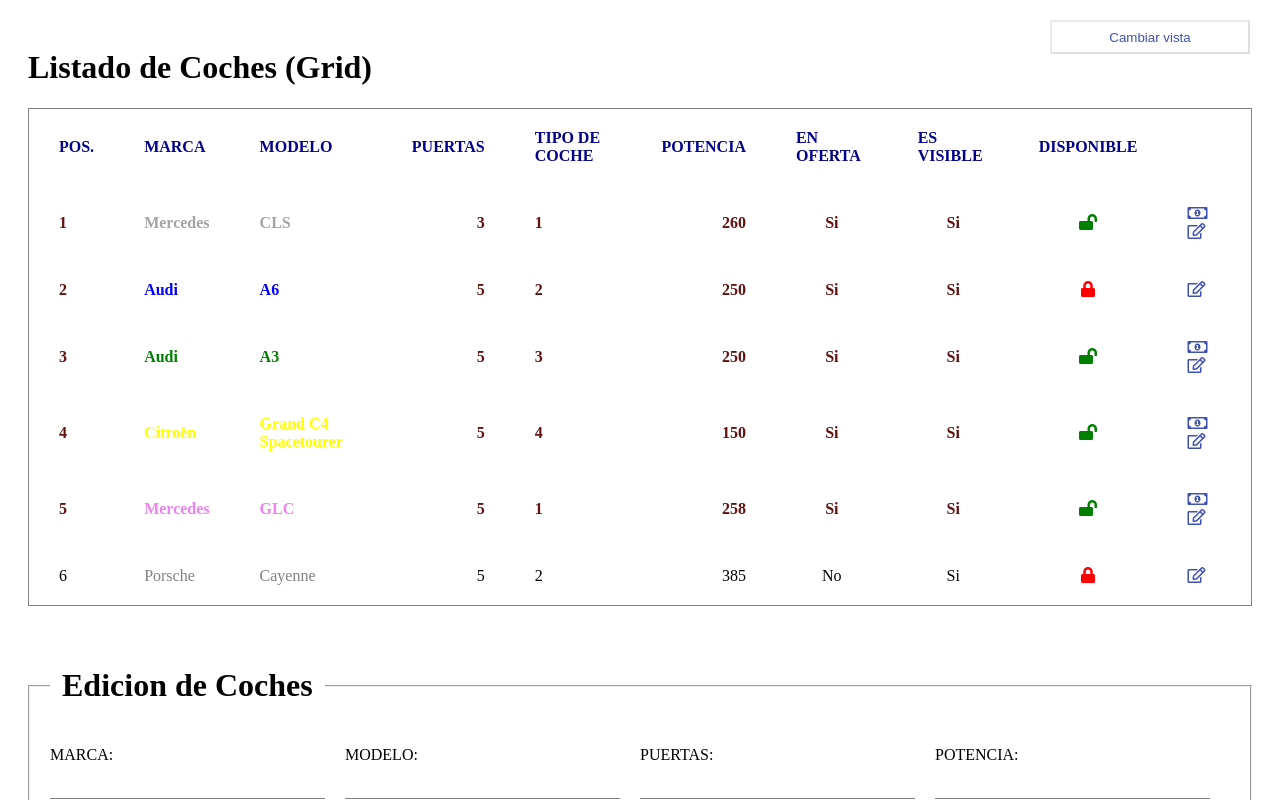
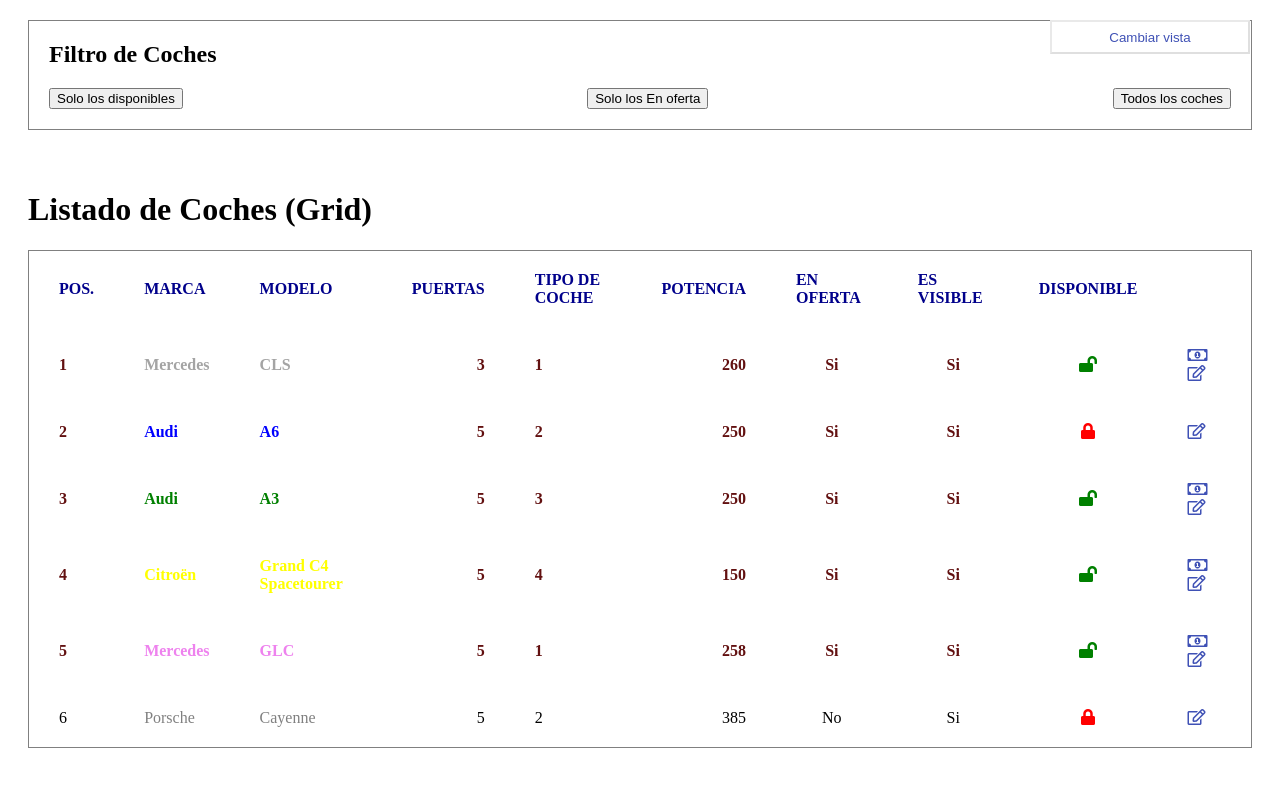
Before and after one commit to mad-prog/poseidon-concesionario, an Angular app: page / in a window 1280 px wide. Shown: the top 800 px of the page. Built offline with nearby package versions, Linux system fonts and the light colour scheme.

Commit message:
refacvtor app.component y servicio

```diff
--- a/src/app/app.component.html
+++ b/src/app/app.component.html
@@ -1,5 +1,7 @@
-<app-coches-list [coches]="coches" (editar)="showCoche($event)"></app-coches-list>
+<app-coches-filter (soloDisponibles)="filtrarSoloDisponibles()" (soloEnOferta)="filtrarSoloEnOferta()" (todos)="mostrarTodos()">
+</app-coches-filter>
+<app-coches-list [coches]="coches" (editar)="showCoche($event)" (vender)="vender($event)"></app-coches-list>
 
 <!-- <app-coches-table-list [coches]="coches" (editar)="showCoche($event)"></app-coches-table-list> -->
 
-<app-coche-detail [cocheSeleccionado]="cocheSeleccionado" (cocheEditado)="guardarCoche($event)" ></app-coche-detail>
+<app-coche-detail [cocheSeleccionado]="cocheSeleccionado" (cocheEditado)="guardarCoche($event)"></app-coche-detail>
--- a/src/app/app.component.ts
+++ b/src/app/app.component.ts
@@ -9,113 +9,44 @@
 })
 export class AppComponent implements OnInit {
 
-  mostrarTarjetas = true;
   coches: Coche[] = [];
-  cochesBackup: Coche[] = [];
-
-  chochesSelectOptions: string[] = [];
   marcaSelected: string = '';
   cocheSeleccionado: Coche | null = null;
 
   constructor(private cochesModel: CochesModelService) {
-
   }
 
   ngOnInit(): void {
-
     this.coches = this.cochesModel.getCoches();
-
-    this.chochesSelectOptions = this.coches.map(x => x.marca);
-
-    this.cochesBackup = [...this.coches];
   }
 
   showCoche(coche: Coche): void {
     this.cocheSeleccionado = coche;
   }
 
-  cambiarVistaClick() {
-    // if (this.mostrarTarjetas){
-    //   this.mostrarTarjetas = false;
-    // } else {
-    //   this.mostrarTarjetas = true;
-    // }
-
-    this.mostrarTarjetas = !this.mostrarTarjetas;
-  }
-
-  vender(cocheId: string | number | null): void {
-    //// filter
-    // const rFilter = this.coches.filter(coche => coche.id === cocheId);
-    // if (rFilter?.length) {
-    //   rFilter[0].vendido = true;
-    // }
-
-    // // find
-    // const rFind = this.coches.find(coche => coche.id === cocheId);
-    // if (rFind) {
-    //   rFind.vendido = true;
-    // }
-
-    // findIndex
-
-    const fIndex = this.coches.findIndex(coche => coche.id === cocheId);
-    if (fIndex >= 0) {
-      this.coches[fIndex].vendido = true;
-    }
-    this.coches = [...this.coches];
-    // map
-    // this.coches.map(coche => {
-    //    if (coche.id === cocheId){
-    //      coche.vendido = true;
-    //    }
-    // });
-
-    //  //forEach
-    //  this.coches.forEach(coche => {
-    //   if (coche.id === cocheId){
-    //     coche.vendido = true;
-    //   }
-    // })
-
-  }
-
   filtrarSoloDisponibles() {
-    this.coches = this.cochesBackup.filter(x => x.vendido === false);
+    this.coches = this.cochesModel.getSoloDisponibles();
   }
 
   filtrarSoloEnOferta() {
-    this.coches = this.cochesBackup.filter(x => x.oferta);
+    this.coches = this.cochesModel.getSoloEnOferta();
   }
 
   mostrarTodos() {
-    this.coches = [...this.cochesBackup];
+    this.coches = this.cochesModel.getCoches();
   }
 
-  soldOut() {
-    // this.coches = [...this.cochesBackup];
-
-    // this.coches.forEach(x => x.vendido = true);
-
-    this.coches = this.cochesBackup.map(oldCoche => {
-      const newCoche = { ...oldCoche, vendido: true };
-      return newCoche;
-    })
-
-    // this.coches = this.cochesBackup.map(oldCoche => ({ ...oldCoche, vendido: true }));
-
+  vender(id: string | number){
+    this.cochesModel.vender(id);
+    this.coches = this.cochesModel.getCoches();
   }
-
-  reset() {
-    this.coches = [...this.cochesBackup];
-  }
-
-  marcaSelectionChange(value: string) {
-    this.marcaSelected = value;
-  }
+  // de la directiva mi-select
+  // marcaSelectionChange(value: string) {
+  //   this.marcaSelected = value;
+  // }
 
   guardarCoche(coche: Coche): void {
-    this.cocheSeleccionado =  this.cochesModel.guardarCoche(coche);
+    this.cocheSeleccionado = this.cochesModel.guardarCoche(coche);
     this.coches = this.cochesModel.getCoches();
   }
 }
--- a/src/app/coches-list/coches-list.component.html
+++ b/src/app/coches-list/coches-list.component.html
@@ -6,5 +6,5 @@
 <app-coches-card-list [coches]="coches" *ngIf="mostrarTarjetas; else mostrarGrid"></app-coches-card-list>
 
 <ng-template #mostrarGrid>
-    <app-coches-table-list [coches]="coches" (editar)="editar.emit($event)"></app-coches-table-list>
+    <app-coches-table-list [coches]="coches" (editar)="editar.emit($event)" (vender)="vender.emit($event)"></app-coches-table-list>
 </ng-template>
--- a/src/app/coches-list/coches-list.component.ts
+++ b/src/app/coches-list/coches-list.component.ts
@@ -12,6 +12,7 @@
 
   @Input() coches: Coche[] = [];
   @Output() editar = new EventEmitter<Coche>();
+  @Output() vender = new EventEmitter<number | string>();
 
   showCoche(coche: Coche): void {
     console.log(coche);
--- a/src/app/coches-table-list/coches-table-list.component.ts
+++ b/src/app/coches-table-list/coches-table-list.component.ts
@@ -10,7 +10,7 @@
   @Input() coches: Coche[] = [];
 
   @Output() editar = new EventEmitter<Coche>();
-  @Output() vender = new EventEmitter<string | number | null>();
+  @Output() vender = new EventEmitter<string | number>();
 
   constructor() {
   }
@@ -31,6 +31,8 @@
   }
 
   venderCoche(coche: Coche): void {
-    this.vender.emit(coche.id);
+    if (coche?.id) {
+      this.vender.emit(coche.id);
+    }
   }
 }
--- a/src/app/services/coches-model.service.ts
+++ b/src/app/services/coches-model.service.ts
@@ -7,9 +7,8 @@
 export class CochesModelService {
 
   private coches: Coche[] = [];
-  private id = 0;
+  private id = 1;
   constructor() {
-
 
     this.coches = [
       {
@@ -109,8 +108,70 @@
     return null;
   }
 
-  getCocheById(id: number): Coche | undefined {
-    return this.coches.find(x => x.id === id);
+  getCocheById(cocheId: string | number | null): Coche | undefined {
+    return this.coches.find(x => x.id === cocheId);
+  }
+
+  getSoloDisponibles(): Coche[] {
+    return this.coches.filter(x => x.vendido === false);
+  }
+
+  getSoloEnOferta(): Coche[] {
+    return this.coches.filter(x => x.oferta);
+  }
+
+  soldOut(): Coche[] {
+    return this.coches.map(oldCoche => {
+      const newCoche = { ...oldCoche, vendido: true };
+      return newCoche;
+    })
+  }
+
+  vender(cocheId: string | number | null): Coche | null {
+    //// filter
+    // const rFilter = this.coches.filter(coche => coche.id === cocheId);
+    // if (rFilter?.length) {
+    //   rFilter[0].vendido = true;
+    // }
+
+    // // find
+    // const rFind = this.coches.find(coche => coche.id === cocheId);
+    // if (rFind) {
+    //   rFind.vendido = true;
+    // }
+
+    // findIndex
+
+    if (cocheId) {
+
+      // const coche = this.getCocheById(cocheId);
+      // if (coche){
+      //   coche.vendido = true;
+      //   return this.guardarCoche(coche);
+      // }
+
+      const fIndex = this.coches.findIndex(coche => coche.id === cocheId);
+      if (fIndex >= 0) {
+        this.coches[fIndex].vendido = true;
+        return this.coches[fIndex];
+      }
+    }
+
+    return null;
+    // map
+    // this.coches.map(coche => {
+    //    if (coche.id === cocheId){
+    //      coche.vendido = true;
+    //    }
+    // });
+
+    //  //forEach
+    //  this.coches.forEach(coche => {
+    //   if (coche.id === cocheId){
+    //     coche.vendido = true;
+    //   }
+    // })
+
   }
 
   private random(min: number = 1, max: number = 100000): number {
```
